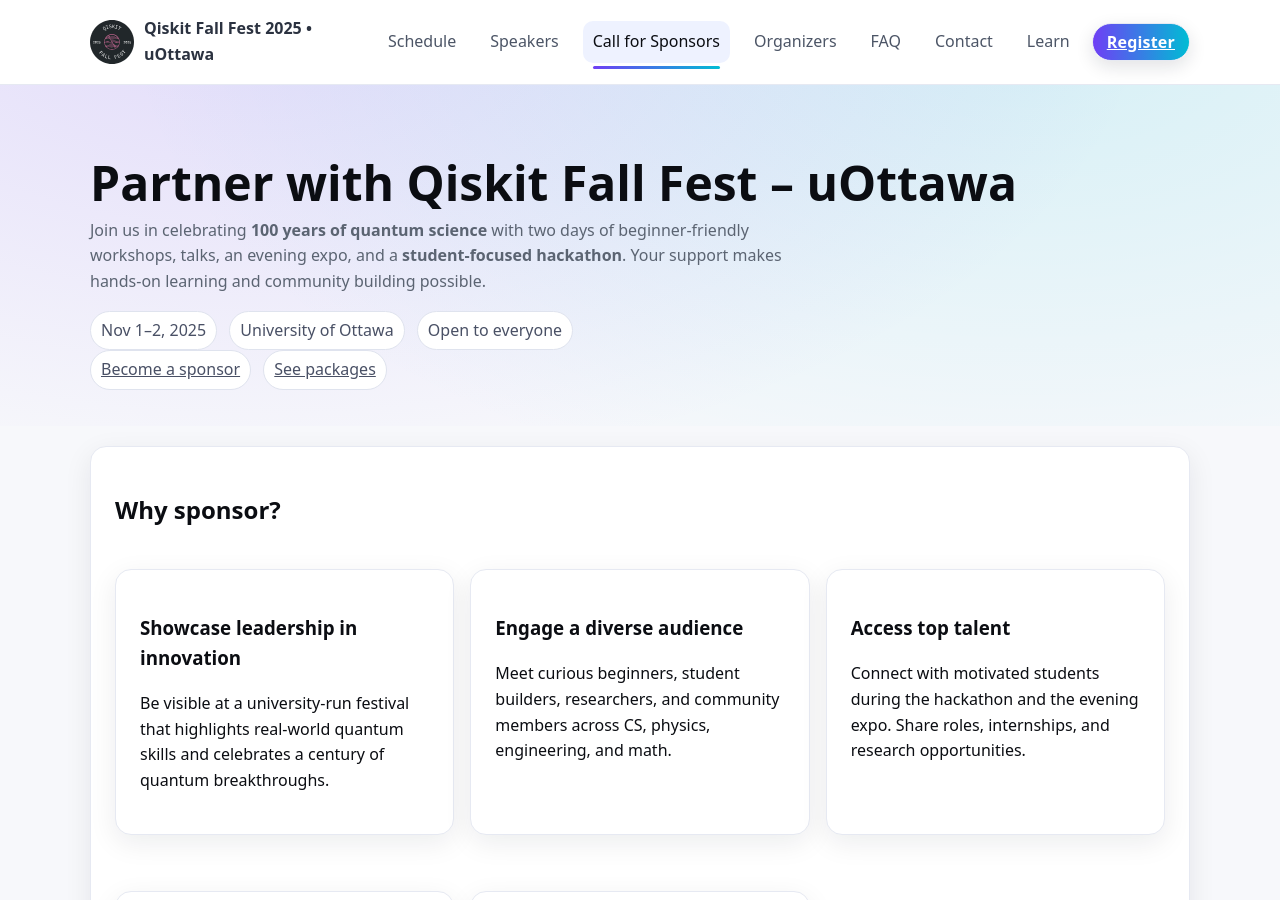
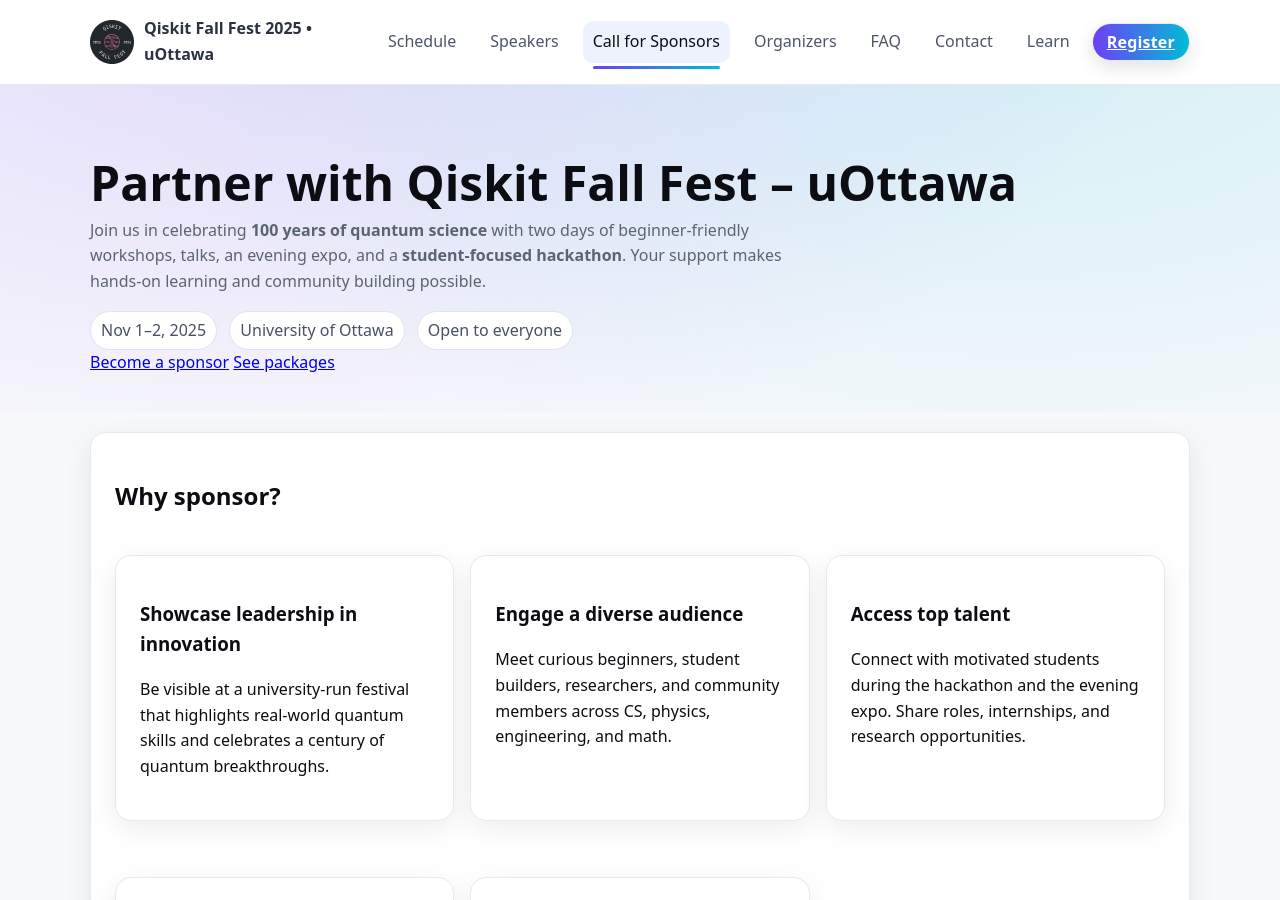
Before and after one commit to utkarshh-singh/fall-fest-2025-website, a Jekyll site: the page built from sponshorship.md, in a window 1280 px wide and 900 px high. Built offline with Jekyll 4.4.1, drawn with Linux system fonts in a browser that asks for light colours.

Commit message:
Update sponshorship.md

```diff
--- a/sponshorship.md
+++ b/sponshorship.md
@@ -23,8 +23,8 @@
     </div -->
 
     <div class="meta">
-      <a class="pill" href="https://docs.google.com/forms/d/e/1FAIpQLSfF1xly8p6rfXzNBol6Zc0ihyqSKKBceBsTojm2oVUG0GOs_A/viewform?usp=dialog" target="_blank" rel="noopener">Become a sponsor</a>
-      <a class="pill" href="#packages">See packages</a>
+      <a class="btn" href="https://docs.google.com/forms/d/e/1FAIpQLSfF1xly8p6rfXzNBol6Zc0ihyqSKKBceBsTojm2oVUG0GOs_A/viewform?usp=dialog" target="_blank" rel="noopener">Become a sponsor</a>
+      <a class="btn" href="#packages">See packages</a>
     </div>
 
   </div>
```
